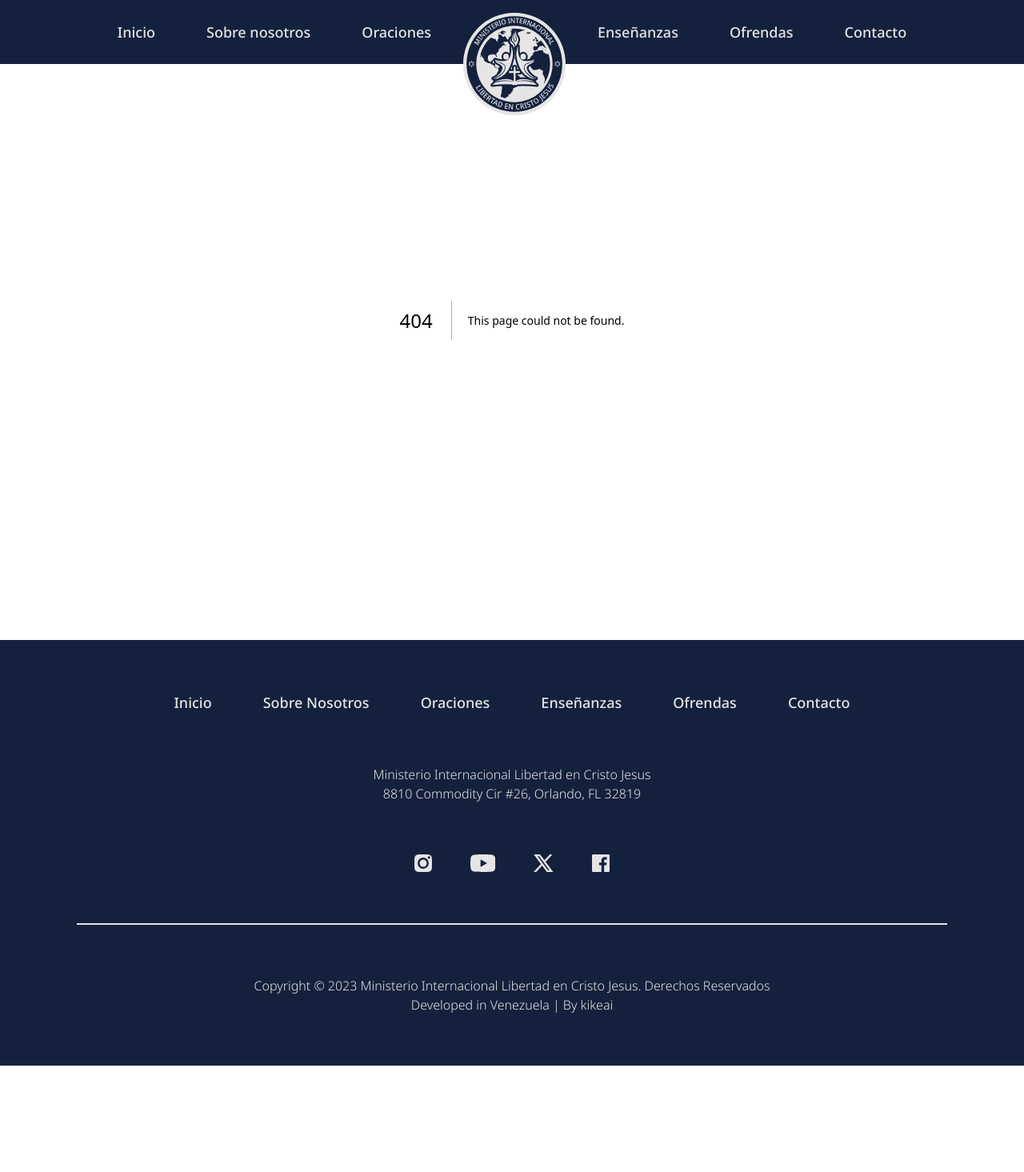
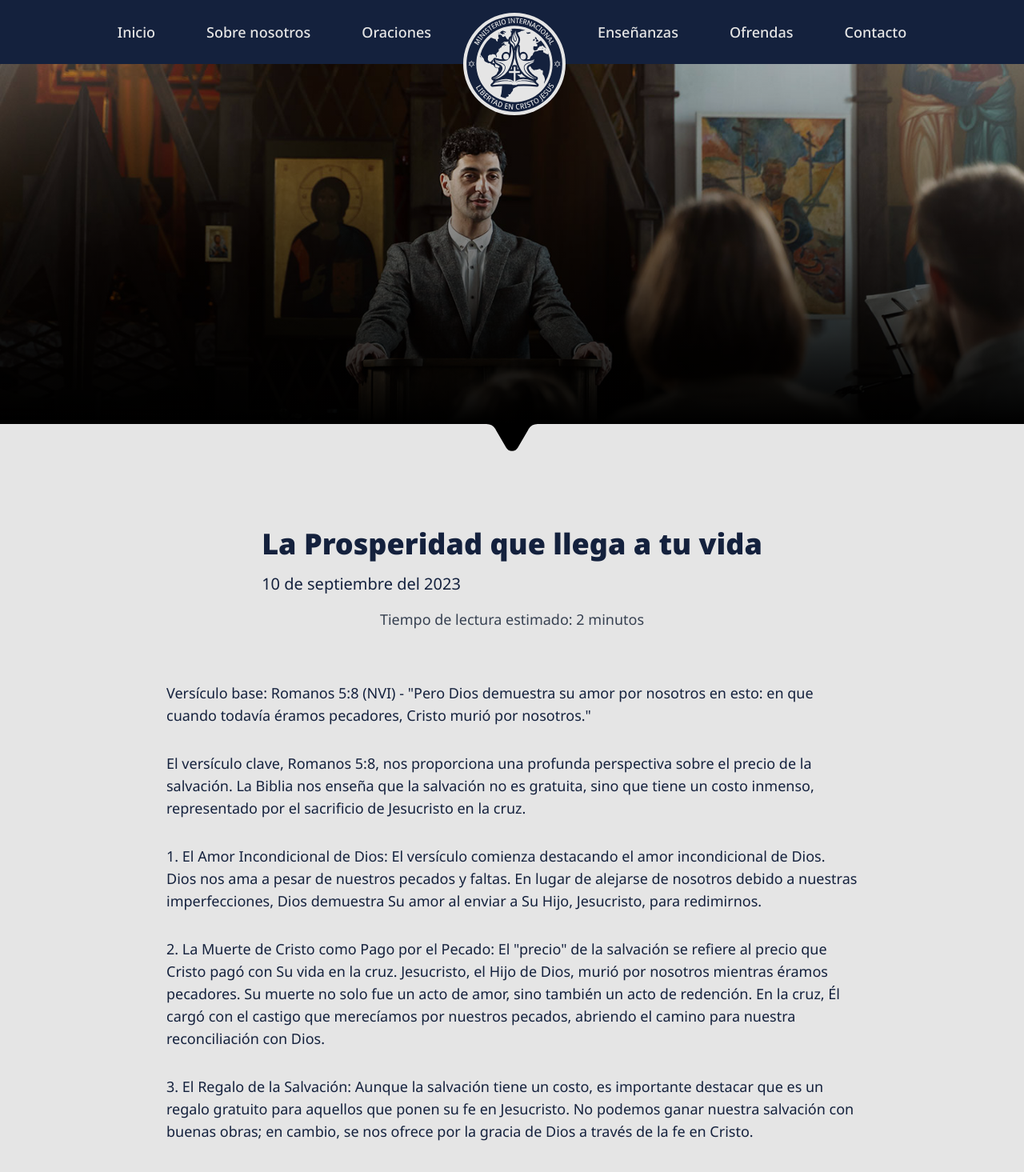
Before and after one commit to Ministerio-Libertad-en-Cristo-Jesus/iglesia-web, a Next.js app: page /preachings/1/1 in a window 1280 px wide. Before the commit this address had no page. Shown: the top 1465 px of the page at 80% size. Before the commit the page ends 1332 px from the top, so only its background shows below. Built offline with nearby package versions, Linux system fonts and the light colour scheme.

Commit message:
migrado correctamente las enseñanzas con id

```diff
--- /dev/null
+++ b/src/app/preachings/[page]/[id]/page.tsx
@@ -0,0 +1,34 @@
+'use client'
+import { preachings } from '@/app/lib/preachingInfo'
+import { useParams } from 'next/navigation'
+import { type PreachType } from '@/app/lib/definitions'
+import HeaderPreach from '@/app/ui/preach/HeaderPreach'
+import ArrowIcon from '@/app/components/componentSVG/arrow'
+import ContentPreach from '@/app/ui/preach/ContentPreach'
+import ButtonsPages from '@/app/components/ButtonsPages'
+import BottonInfo from '@/app/ui/preach/BottonInfo'
+import PreachNoExist from '@/app/ui/preach/PreachNoExist'
+
+export default function Preach () {
+  const params = useParams()
+  const PreachParamId = params.id
+  const preachId = typeof PreachParamId !== 'object' ? isNaN(parseInt(PreachParamId)) ? 0 : parseInt(PreachParamId) : 0
+  const preachFind = preachings.find(preach => preach.id === preachId)
+  let preachInfo1: PreachType
+  preachFind !== undefined ? preachInfo1 = preachFind : preachInfo1 = preachings[0]
+  return (
+    <main className="flex flex-col items-center w-full mt-20">
+      {
+        preachFind === undefined
+          ? <PreachNoExist />
+          : <div className='flex flex-col w-full items-center px-10 lg:px-52 max-w-[1440px]'>
+              <HeaderPreach headerImg={preachInfo1.image} />
+              <ArrowIcon />
+              <ContentPreach preachInfo1={preachInfo1} />
+              <ButtonsPages />
+              <BottonInfo />
+            </div>
+      }
+    </main>
+  )
+}
--- /dev/null
+++ b/src/app/ui/preach/BottonInfo.tsx
@@ -0,0 +1,22 @@
+import CardSmall from '@/app/components/CardSmall'
+import { preachings } from '@/app/lib/preachingInfo'
+
+const BottonInfo = () => {
+  const first3 = preachings.slice(0, 3)
+  return (
+    <section className='w-full pb-12 lg:pb-24'>
+      <div className='flex flex-col items-center border-2 border-blueI p-7 lg:p-16 rounded-2xl'>
+        <header>
+          <h2 className='font-noto text-blueI text-2xl lg:text-3xl text-center mb-6 lg:mb-8 font-black'>Podría Interesarle</h2>
+        </header>
+        <div className='flex flex-row flex-wrap justify-around items-center gap-10'>
+          {first3.map((preach) => (
+            <CardSmall {...preach} key={preach.id} />
+          ))}
+        </div>
+      </div>
+    </section>
+  )
+}
+
+export default BottonInfo
--- /dev/null
+++ b/src/app/ui/preach/ContentPreach.tsx
@@ -0,0 +1,28 @@
+import { type PreachType } from '@/app/lib/definitions'
+import { dateSeter } from '@/app/lib/dateSeter'
+import { lectureTimeCalculator } from '@/app/lib/lectureTime'
+interface Props {
+  preachInfo1: PreachType
+}
+
+const ContentPreach = ({ preachInfo1 }: Props) => {
+  const lectureTime = lectureTimeCalculator(preachInfo1.content, 200)
+  return (
+    <section className='flex flex-col items-center pt-10 lg:pt-24 max-w-[1440px]'>
+      <header>
+        <h1 className='font-noto font-black text-blueI text-3xl sm:text-4xl text-center'>{preachInfo1.title}</h1>
+        <p className='font-noto text-blueI text-lg sm:text-xl mt-4'>{dateSeter(preachInfo1.date)}</p>
+        <p className='font-noto text-gray-700 text-base sm:text-lg mt-4 m-10 text-center sm:mb-16'>{`Tiempo de lectura estimado: ${lectureTime} minutos`}</p>
+      </header>
+      <div className='flex flex-col items-center w-full gap-8'>
+        {
+          preachInfo1.content.map((paragraph, index) => (
+            <p key={index} className='font-noto font-normal text-blueI text-lg'>{paragraph}</p>
+          ))
+        }
+      </div>
+    </section>
+  )
+}
+
+export default ContentPreach
--- /dev/null
+++ b/src/app/ui/preach/HeaderPreach.tsx
@@ -0,0 +1,25 @@
+import Image from "next/image"
+
+interface Props {
+  headerImg: string
+}
+
+const HeaderPreach = ({ headerImg }: Props) => {
+  return (
+    <section className='flex relative justify-center'>
+
+      <div className='w-full h-[450px] absolute top-0 right-0 max-w-[1440px] bg-gradient-to-t from-black'></div>
+
+      <Image
+      width={1440}
+      height={700}
+      className='w-screen h-[450px] object-cover max-w-[1440px]'
+      src={headerImg}
+      alt="headerImage"
+      />
+
+    </section>
+  )
+}
+
+export default HeaderPreach
--- /dev/null
+++ b/src/app/ui/preach/PreachNoExist.tsx
@@ -0,0 +1,14 @@
+import { useRouter } from 'next/navigation'
+import Button from '../../components/Button'
+
+const PreachNoExist = () => {
+  const router = useRouter()
+  return (
+    <section className="flex flex-col justify-center items-center w-full h-[600px]">
+      <h3 className="font-black text-blueI mb-6 text-4xl">Ops! Esta enseñanza no existe</h3>
+      <Button text="Ir a Enseñanzas" dark={false} onClick={() => { router.push('/preachings') }} />
+    </section>
+  )
+}
+
+export default PreachNoExist
--- a/src/app/ui/preachings/Card.tsx
+++ b/src/app/ui/preachings/Card.tsx
@@ -7,7 +7,7 @@ const Card = ({ title, pastor, content, date, image, id }: PreachType) => {
   const router = useRouter()
   return (
     <article
-    onClick={() => { router.push(`/preach/${id}`) }}
+    onClick={() => { router.push(`/preachings/1/${id}`) }}
     className='flex-2 sm:flex-3 min-w-[268px] bg-[#d6d6d6] rounded-t-xl rounded-b-xl hover:shadow-md lg:hover:shadow-xl hover:cursor-pointer transition-all duration-200'>
       <Image
       width={1440}
```
